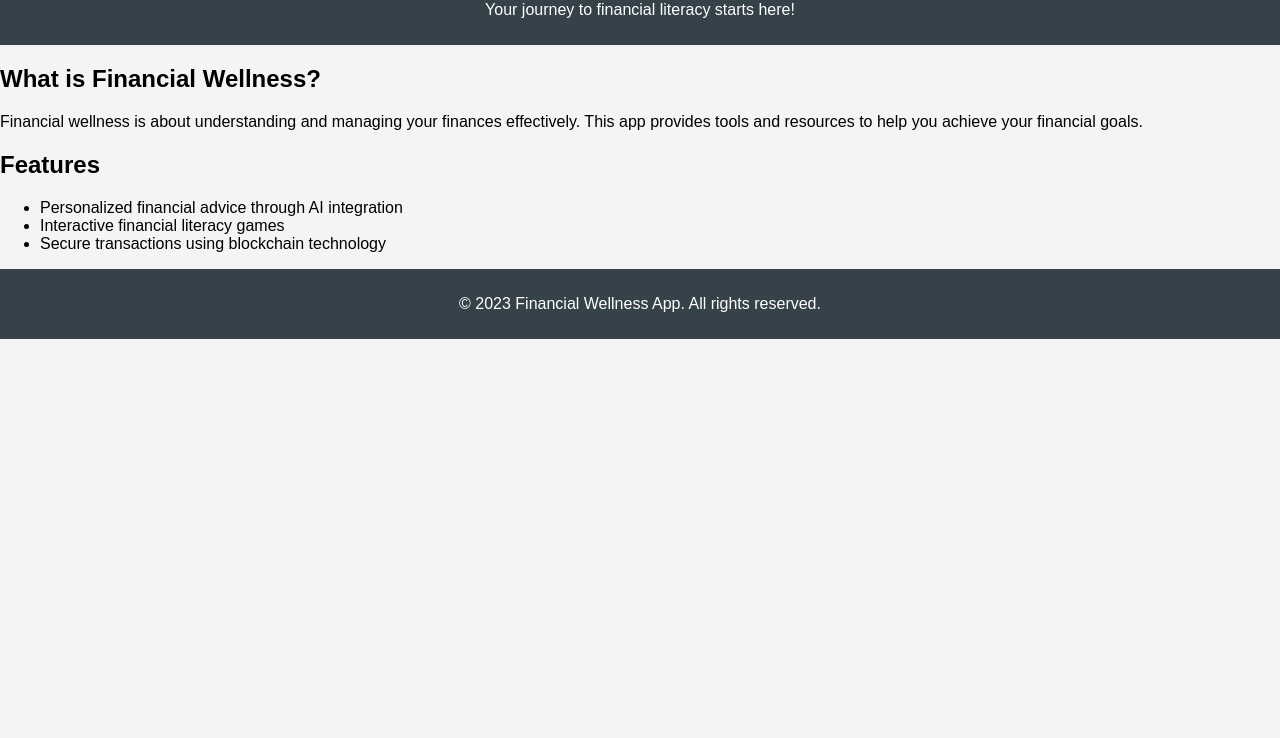
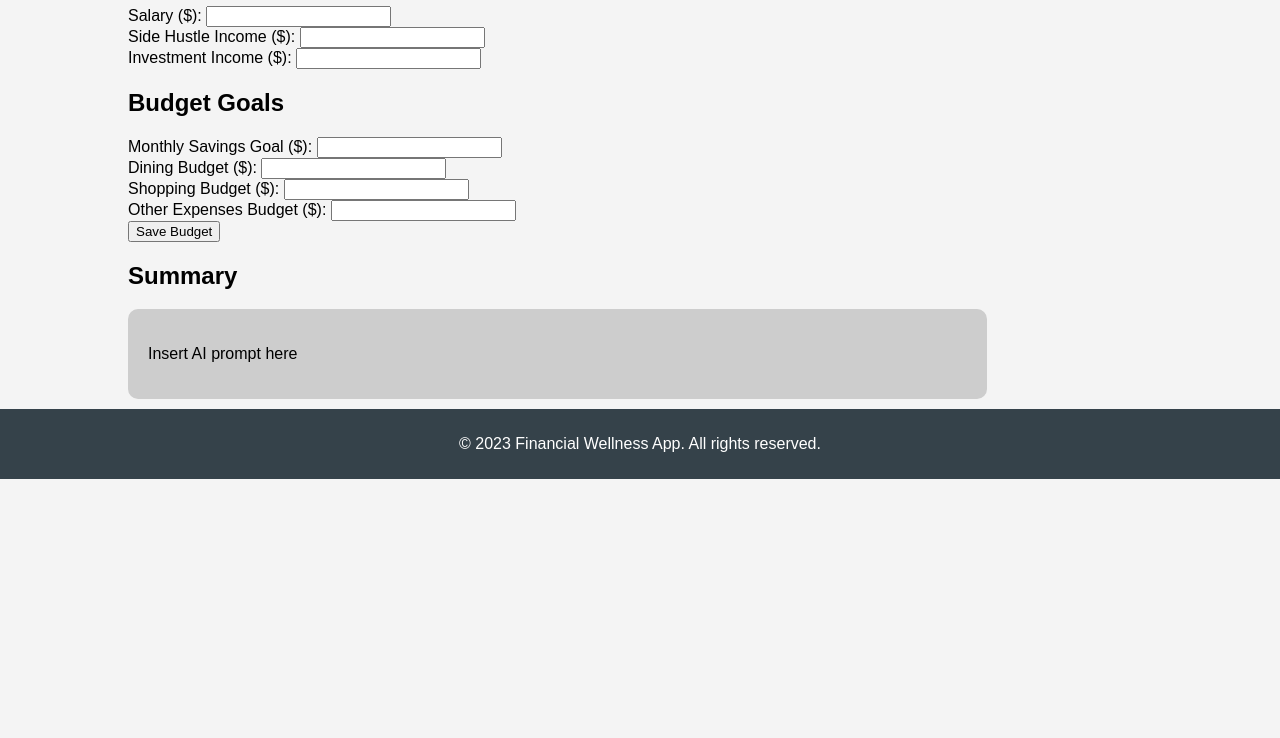
Before and after one commit to KingdomKeeper05/The-Golden-Bill, a plain HTML site: page financial-wellness-app/website/index.html in a window 1280 px wide. Shown: the part 62-800 px from the top of the page. Drawn offline with Linux system fonts and the light colour scheme.

Commit message:
Setup files

```diff
--- a/financial-wellness-app/website/index.html
+++ b/financial-wellness-app/website/index.html
@@ -7,27 +7,55 @@
     <link rel="stylesheet" href="styles/style.css">
 </head>
 <body>
-    <header>
-        <h1>Welcome to the Financial Wellness App</h1>
-        <p>Your journey to financial literacy starts here!</p>
-    </header>
-    <main>
+
+
+    <form id="budgetForm" class="container">
+        <div id="form">
+            <h2>Income Information</h2>
+
+            <label for="salary">Salary ($):</label>
+            <input type="number" id="salary" name="salary" required>
+            <br>
+            <label for="sideHustle">Side Hustle Income ($):</label>
+            <input type="number" id="sideHustle" name="sideHustle">
+            <br>
+            <label for="investments">Investment Income ($):</label>
+            <input type="number" id="investments" name="investments">
+            <br>
+            <h2>Budget Goals</h2>
+
+            <label for="savingsGoal">Monthly Savings Goal ($):</label>
+            <input type="number" id="savingsGoal" name="savingsGoal" required>
+            <br>
+            <label for="diningBudget">Dining Budget ($):</label>
+            <input type="number" id="diningBudget" name="diningBudget">
+            <br>
+            <label for="shoppingBudget">Shopping Budget ($):</label>
+            <input type="number" id="shoppingBudget" name="shoppingBudget">
+            <br>
+            <label for="otherBudget">Other Expenses Budget ($):</label>
+            <input type="number" id="otherBudget" name="otherBudget">
+            <br>
+            <button type="submit">Save Budget</button>
+        </div>
+    </form>
+    </div>
+
+    <main class="container">
         <section id="introduction">
-            <h2>What is Financial Wellness?</h2>
-            <p>Financial wellness is about understanding and managing your finances effectively. This app provides tools and resources to help you achieve your financial goals.</p>
+            <h2>Summary</h2>
+
+            <div id="ai-container" class="container">
+                <p>Insert AI prompt here</p>
+            </div>
         </section>
-        <section id="features">
-            <h2>Features</h2>
-            <ul>
-                <li>Personalized financial advice through AI integration</li>
-                <li>Interactive financial literacy games</li>
-                <li>Secure transactions using blockchain technology</li>
-            </ul>
-        </section>
+
     </main>
+
     <footer>
         <p>&copy; 2023 Financial Wellness App. All rights reserved.</p>
     </footer>
+
     <script src="scripts/main.js"></script>
 </body>
 </html>
--- a/financial-wellness-app/website/styles/style.css
+++ b/financial-wellness-app/website/styles/style.css
@@ -1,3 +1,10 @@
+#ai-container {
+    background-color: #cdcdcd; /* Replace with your desired hex color */
+    border-radius: 10px; /* Rounded rectangle edges */
+    padding: 20px; /* Optional: Add some padding */
+    margin: 10px 0; /* Optional: Add some margin */
+}
+
 body {
     font-family: Arial, sans-serif;
     margin: 0;
```
